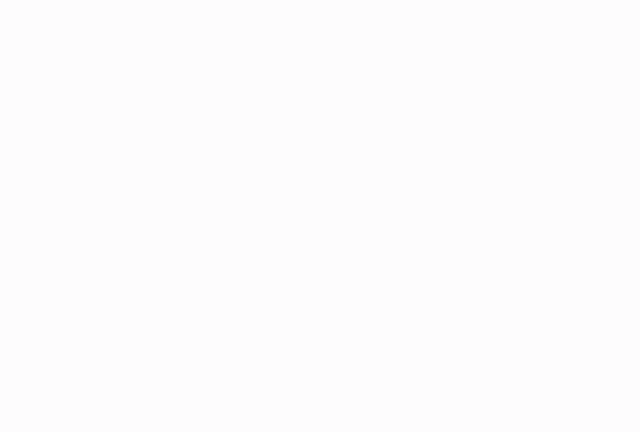
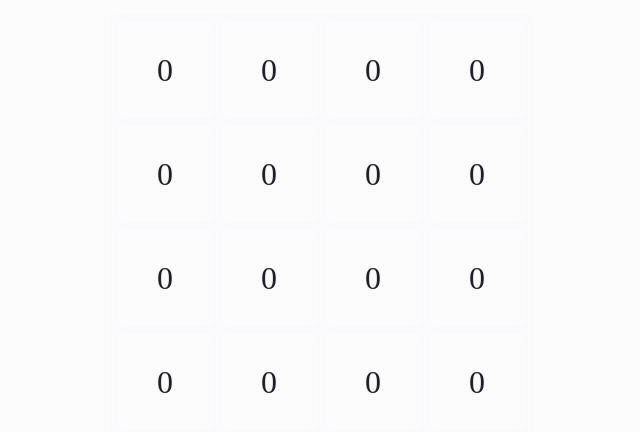
Before and after one commit to tresabhi/open-2048, a SvelteKit app: page / in a window 1280 px wide. Shown: the part 174-606 px from the top of the page, without its empty margins (319-959 px from the left). Built offline with nearby package versions, Linux system fonts and the light colour scheme.

Commit message:
feat: grid

```diff
--- a/package.json
+++ b/package.json
@@ -15,6 +15,7 @@
     "@sveltejs/adapter-static": "^3.0.1",
     "@sveltejs/kit": "^2.0.0",
     "@sveltejs/vite-plugin-svelte": "^3.0.0",
+    "@types/lodash": "^4.17.0",
     "prettier": "^3.1.1",
     "prettier-plugin-svelte": "^3.1.2",
     "svelte": "^4.2.7",
@@ -25,6 +26,7 @@
   },
   "type": "module",
   "dependencies": {
-    "@radix-ui/colors": "^3.0.0"
+    "@radix-ui/colors": "^3.0.0",
+    "lodash": "^4.17.21"
   }
 }
--- /dev/null
+++ b/src/lib/game.svelte
@@ -0,0 +1,33 @@
+<script lang="ts">
+  import { board } from '../stores/board';
+</script>
+
+<div class="container">
+  {#each Array(16) as _, index}
+    <div class="cell">{$board[index]}</div>
+  {/each}
+</div>
+
+<style>
+  .container {
+    display: grid;
+    grid-template-columns: repeat(4, auto);
+    grid-template-rows: repeat(4, auto);
+    gap: 0.5rem;
+    padding: 0.5rem;
+    background-color: var(--mauve-2);
+    border-radius: 0.5rem;
+  }
+
+  .cell {
+    border-radius: 0.5rem;
+    width: 6rem;
+    height: 6rem;
+    background-color: var(--mauve-1);
+    color: var(--mauve-12);
+    display: flex;
+    align-items: center;
+    justify-content: center;
+    font-size: 2rem;
+  }
+</style>
--- a/src/lib/index.ts
+++ /dev/null
@@ -1 +0,0 @@
-// place files you want to import through the `$lib` alias in this folder.
--- a/src/routes/+page.svelte
+++ b/src/routes/+page.svelte
@@ -1,4 +1,5 @@
 <script lang="ts">
+  import Game from '$lib/game.svelte';
   import { onMount } from 'svelte';
 
   let extraClass = '';
@@ -10,7 +11,9 @@
   });
 </script>
 
-<div class={`container ${extraClass}`}></div>
+<div class={`container ${extraClass}`}>
+  <Game />
+</div>
 
 <style>
   @import '@radix-ui/colors/mauve.css';
@@ -20,5 +23,8 @@
     background-color: var(--mauve-1);
     height: 100vh;
     width: 100vw;
+    display: flex;
+    align-items: center;
+    justify-content: center;
   }
 </style>
--- /dev/null
+++ b/src/stores/board.ts
@@ -0,0 +1,9 @@
+import lodash from 'lodash';
+import { writable } from 'svelte/store';
+import type { Tuple } from '../types/tuple';
+
+const { times } = lodash;
+
+type Board = Tuple<number, 16>;
+
+export const board = writable(times(16, () => 0) as Board);
--- /dev/null
+++ b/src/types/tuple.ts
@@ -0,0 +1,9 @@
+export type Tuple<T, N extends number> = N extends N
+  ? number extends N
+    ? T[]
+    : _TupleOf<T, N, []>
+  : never;
+
+type _TupleOf<T, N extends number, R extends unknown[]> = R['length'] extends N
+  ? R
+  : _TupleOf<T, N, [T, ...R]>;
```
Also changed, not shown: 1 other file (tests, documents, lock files or other folders).
